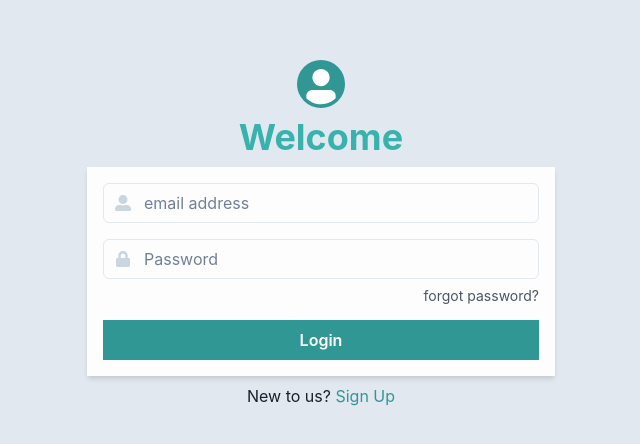
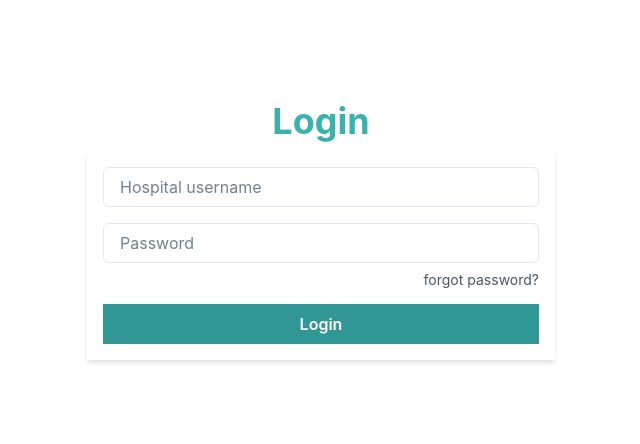
Before and after one commit to eachen1010/pharmasee_frontend, a React (Create React App) app: page /login in a window 1280 px wide. Shown: the part 166-610 px from the top of the page, without its empty margins (319-959 px from the left). Built offline with nearby package versions, Linux system fonts and the light colour scheme.

Commit message:
removed logos, can't figure out img

```diff
--- a/src/pages/Login.jsx
+++ b/src/pages/Login.jsx
@@ -1,34 +1,36 @@
 // import { useState } from 'react';
+// import pharmaseeLogo from '../components/pharmaseeLogo.png';
+
 import {
     Flex,
     Heading,
     Input,
     Button,
-    InputGroup,
     Stack,
-    InputLeftElement,
-    chakra,
     Box,
-    Link,
-    Avatar,
     FormControl,
     FormHelperText,
-    InputRightElement
   } from "@chakra-ui/react";
-  import { FaUserAlt, FaLock } from "react-icons/fa";
 
-  const CFaUserAlt = chakra(FaUserAlt);
-  const CFaLock = chakra(FaLock);
 
 const Login = () => {
 
     return (
         <>
+            {/* <Flex
+            flexDirection="column"
+            width="40wh"
+            height="100vh"
+            backgroundColor="white"
+            justifyContent="center"
+            alignItems="center">
+                {/* <img src={pharmaseeLogo} alt=""> </img> */}
+            {/* </Flex> */}
             <Flex
             flexDirection="column"
-            width="100wh"
+            width="60wh"
             height="100vh"
-            backgroundColor="gray.200"
+            backgroundColor="white"
             justifyContent="center"
             alignItems="center"
             >
@@ -38,8 +40,8 @@ const Login = () => {
             justifyContent="center"
             alignItems="center"
             >
-            <Avatar bg="teal.500" />
-            <Heading color="teal.400">Welcome</Heading>
+
+            <Heading color="teal.400">Login</Heading>
             <Box minW={{ base: "90%", md: "468px" }}>
                 <form>
                 <Stack
@@ -49,30 +51,12 @@ const Login = () => {
                     boxShadow="md"
                 >
                     <FormControl>
-                    <InputGroup>
-                        <InputLeftElement
-                        pointerEvents="none"
-                        children={<CFaUserAlt color="gray.300" />}
-                        />
-                        <Input type="email" placeholder="email address" />
-                    </InputGroup>
+                        <Input type="username" placeholder="Hospital username" />
                     </FormControl>
                     <FormControl>
-                    <InputGroup>
-                        <InputLeftElement
-                        pointerEvents="none"
-                        color="gray.300"
-                        children={<CFaLock color="gray.300" />}
-                        />
-                        <Input
-                        type={"password"}
-                        placeholder="Password"
-                        />
-                        <InputRightElement width="4.5rem">
-                        </InputRightElement>
-                    </InputGroup>
+                        <Input type={"password"} placeholder="Password"/>
                     <FormHelperText textAlign="right">
-                        <Link>forgot password?</Link>
+                        <p>forgot password?</p>
                     </FormHelperText>
                     </FormControl>
                     <Button
@@ -88,12 +72,6 @@ const Login = () => {
                 </form>
             </Box>
             </Stack>
-            <Box>
-            New to us?{" "}
-            <Link color="teal.500" href="#">
-                Sign Up
-            </Link>
-            </Box>
         </Flex>
       </>
     );
```
